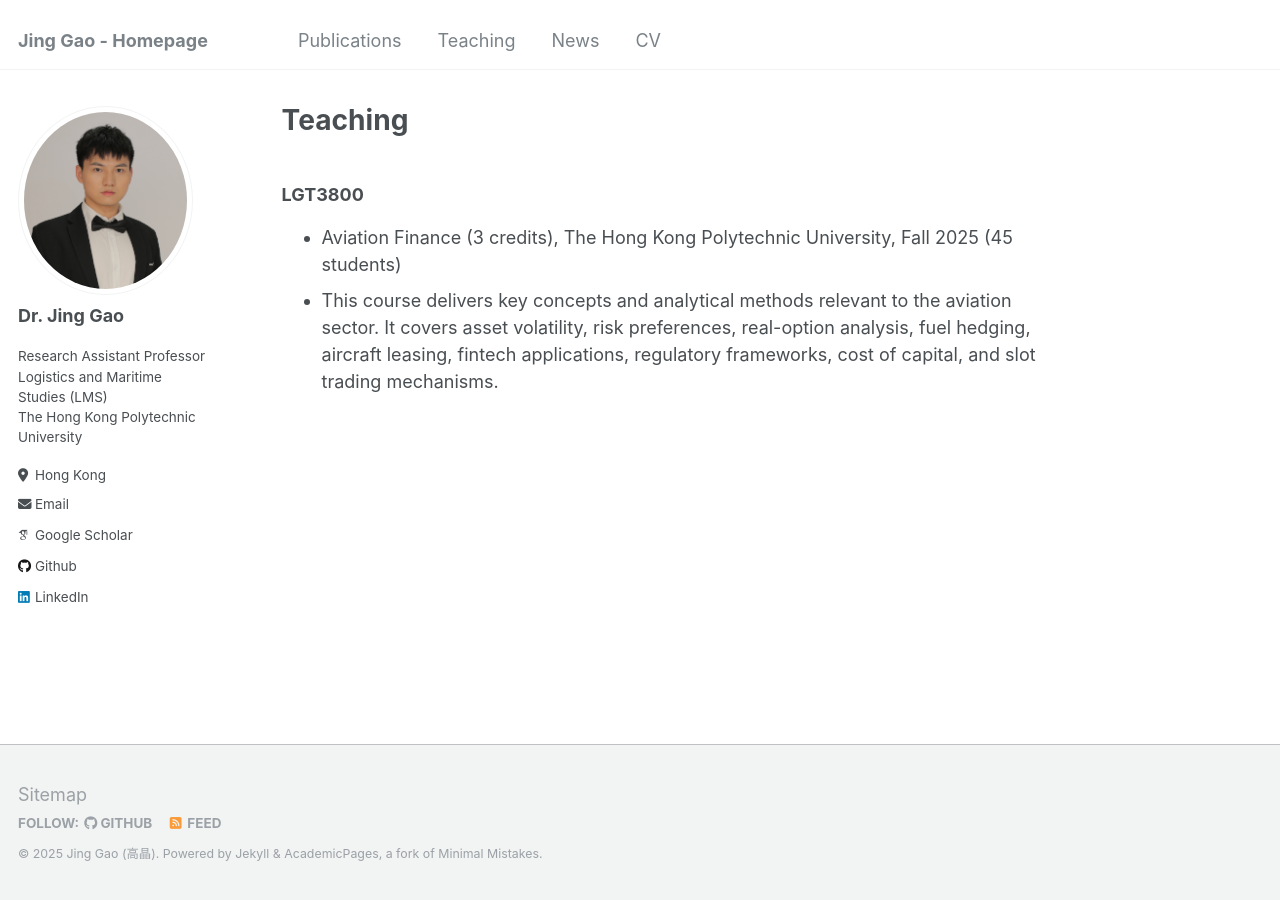
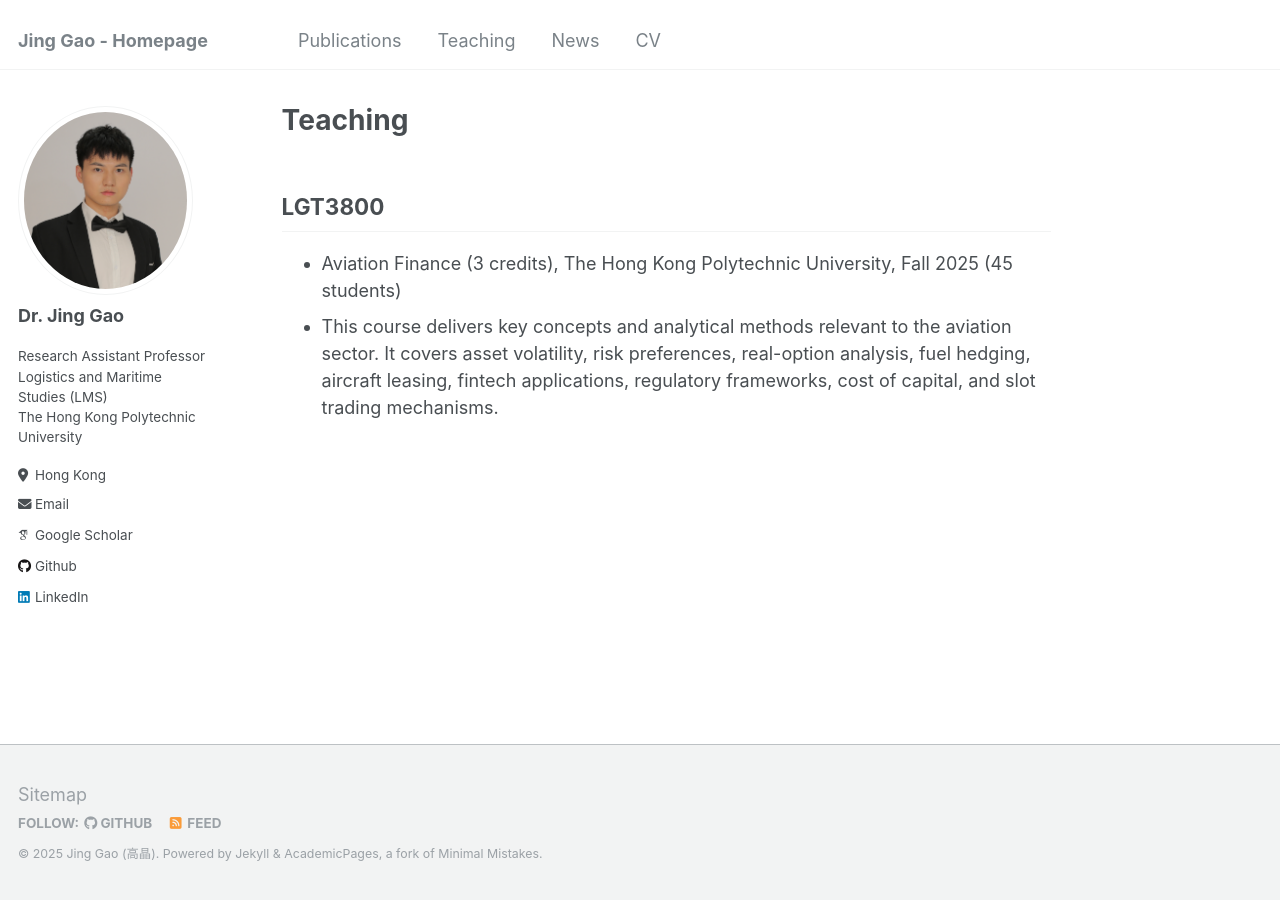
Before and after one commit to jgaoax/jgaoax.github.io, a Jekyll site: the page built from _pages/teaching.html, in a window 1280 px wide. Built offline with Jekyll 4.4.1, drawn with Linux system fonts in a browser that asks for light colours; some web fonts are replaced.

```diff
--- a/_pages/teaching.html
+++ b/_pages/teaching.html
@@ -5,7 +5,7 @@ permalink: /teaching/
 author_profile: true
 ---
 
-<h3>LGT3800</h3>
+<h2>LGT3800</h2>
 <ul>
   <li>Aviation Finance (3 credits), The Hong Kong Polytechnic University, Fall 2025 (45 students)</li>
   <li>This course delivers key concepts and analytical methods relevant to the aviation sector. It covers asset volatility, risk preferences, real-option analysis, fuel hedging, aircraft leasing, fintech applications, regulatory frameworks, cost of capital, and slot trading mechanisms.</li>
```
